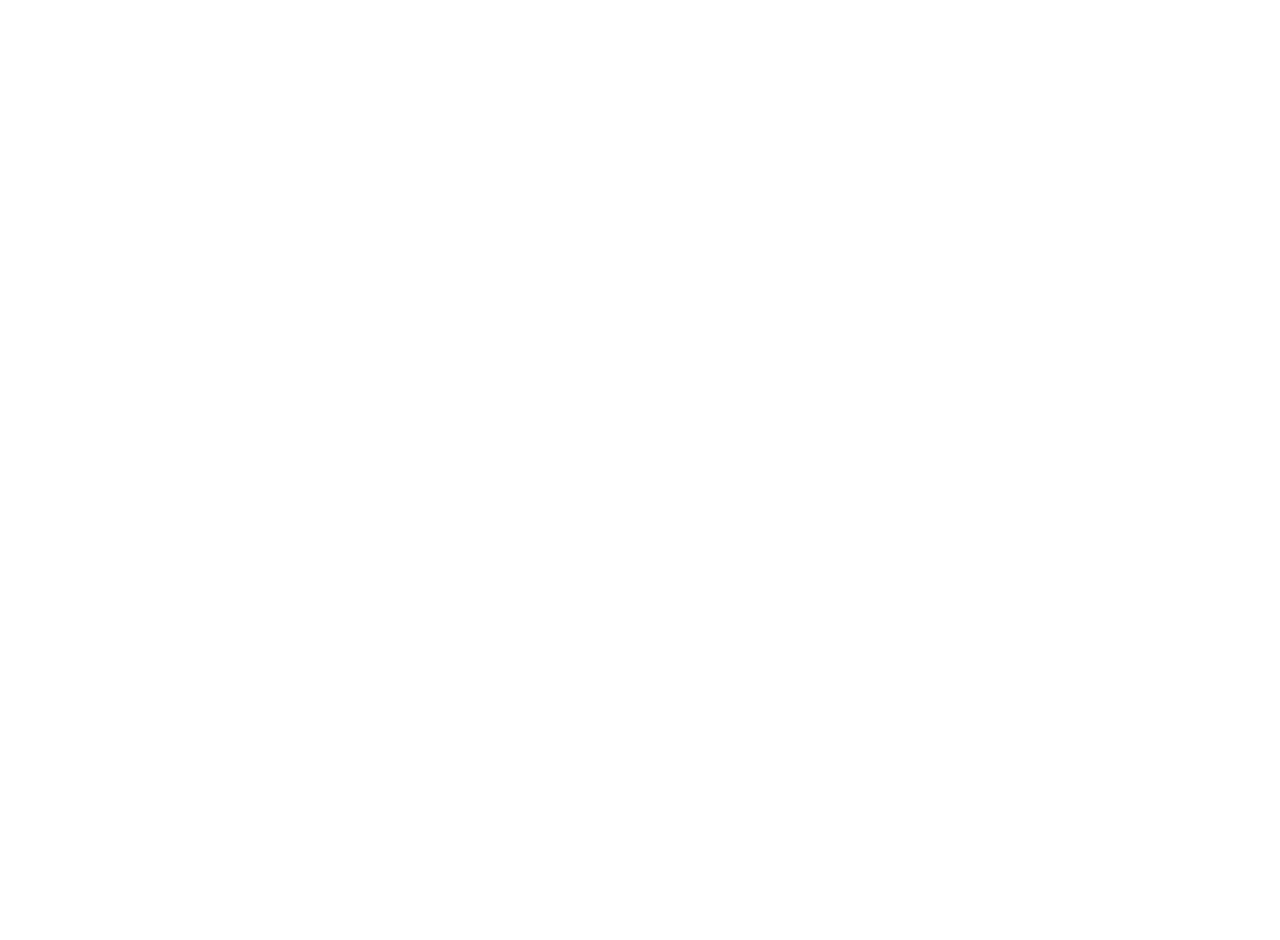
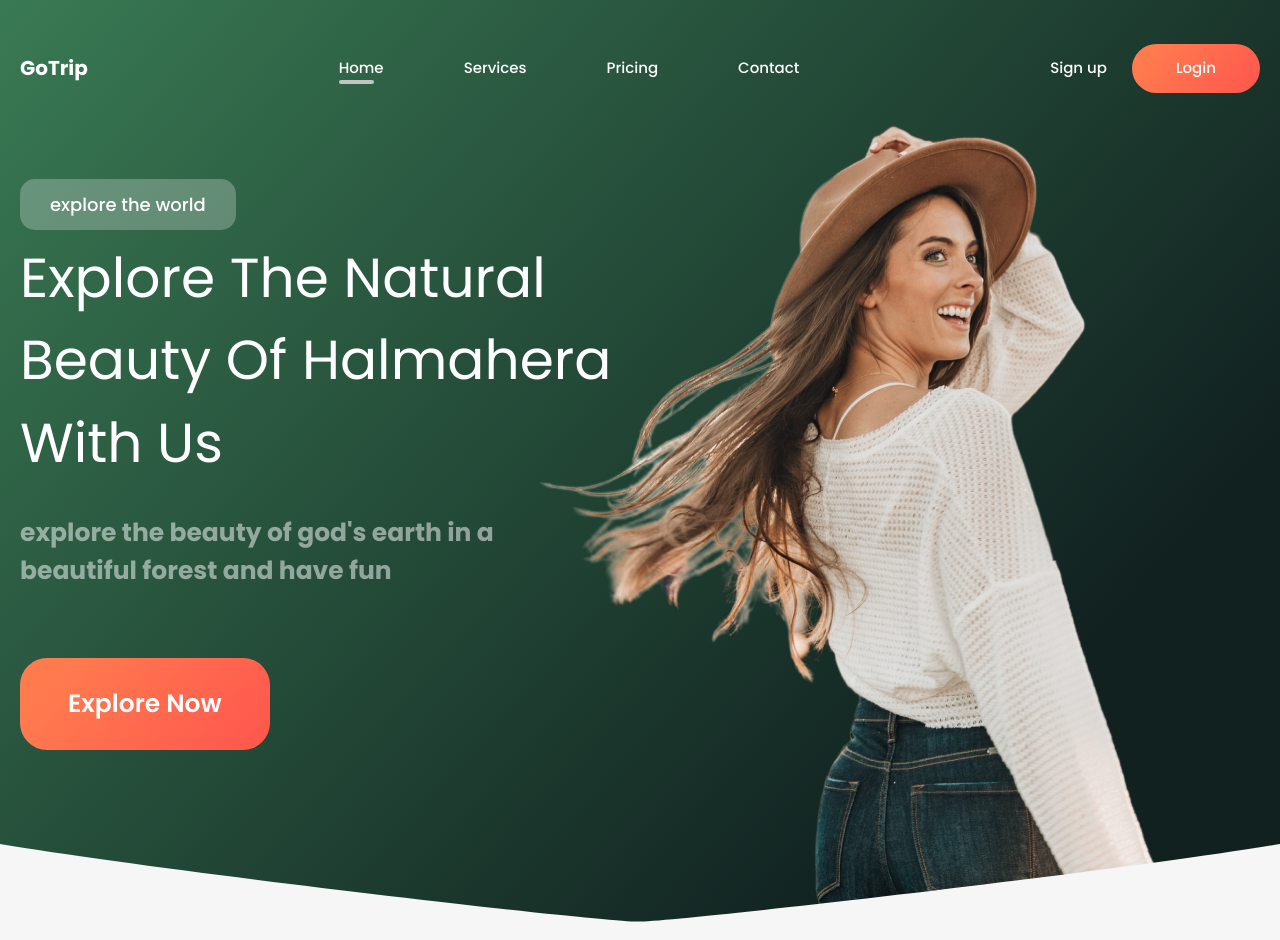
Before and after one commit to anastasia-kiryanova/GoTrip, a plain HTML site: page index.html in a window 1280 px wide. Before the commit the page ends 800 px from the top, so only its background shows below. Drawn offline with Linux system fonts and the light colour scheme.

Commit message:
header (desktop)

```diff
--- a/css/main.css
+++ b/css/main.css
@@ -1 +1,200 @@
-@import "./reset.css"
+@import "./reset.css";
+@import url('https://fonts.googleapis.com/css2?family=Poppins:wght@400;500;600;700&display=swap');
+
+:root {
+  --container-width: 1270px;
+  --container-padding: 15px;
+  --secondary: rgba(15, 31, 28, 0.5);
+}
+
+body {
+  font-family: 'Poppins', sans-serif;
+  line-height: 1.5;
+  background-color: #F6F6F6;
+  color: #0F1F1C;
+}
+
+.none {
+  display: none !important;
+}
+
+.container {
+  max-width: var(--container-width);
+  padding: 0 var(--container-padding);
+  margin: 0 auto;
+}
+
+.container-right {
+  padding-left: calc( (100% - var(--container-width))/2 + var(--container-padding) );
+}
+
+.container-left {
+  padding-right: calc((100% - var(--container-width))/2 + var(--container-padding));
+}
+
+.block{
+  height: 200px;
+  background:darksalmon;
+}
+
+/* Header */
+.header {
+  min-height: 940px;
+  background: linear-gradient(132.05deg, #428E5F -17.38%, #112120 78.4%), #204434;
+  position: relative;
+  padding-top: 44px;
+  color:#ffffff;
+  overflow: hidden;
+}
+
+.header a {
+  color: #fff;
+}
+
+.header::after {
+  content: '';
+  position: absolute;
+  left: 0;
+  bottom: 0;
+  width: 100%;
+  height: 96px;
+  background-image: url(../img/header/header-bottom.svg);
+  background-size: 100%;
+}
+
+.header__top {
+  margin-bottom: 86px;
+}
+
+.header__row {
+  display: flex;
+}
+
+.header__img {
+  position: relative;
+  flex-grow: 1;
+}
+
+.header__img img {
+  position: absolute;
+  top: -181px;
+  right: -113px;
+  max-width: unset;
+  width: 894px;
+  height: 940px;
+}
+
+/* Navigation */
+.nav {
+  display: flex;
+  justify-content: space-between;
+  align-items: center;
+  column-gap: 80px;
+}
+
+.nav__list {
+  display: flex;
+  column-gap: 80px;
+  font-weight: 500;
+  font-size: 15px;
+}
+
+.nav__list a {
+  position: relative;
+}
+
+.nav__list a.active::after,
+.nav__list a:hover::after {
+  content: '';
+  position: absolute;
+  display: block;
+  height: 4px;
+  background: #C4C4C4;
+  border-radius: 50px;
+  bottom: -6px;
+  left: 0;
+  right: 10px;
+}
+
+.nav__login {
+  display: flex;
+  column-gap: 25px;
+  align-items: center;
+  font-weight: 500;
+  font-size: 15px;
+}
+
+/* LOGO */
+.logo {
+  font-weight: 700;
+  font-size: 20px;
+}
+
+/* BUTTON */
+.btn {
+  display: inline-block;
+  padding: 13px 44px;
+  background: linear-gradient(129.54deg, #FF7B4E 15.57%, #FF584E 95.03%), #FFFFFF;
+  border-radius: 100px;
+  font-size: 15px;
+  font-weight: 500;
+}
+
+.btn:hover {
+  background: linear-gradient(129.54deg, #ff7041 15.57%, #ff4339 95.03%), #FFFFFF;
+}
+
+.btn:active {
+  position: relative;
+  top: 1px;
+}
+
+/* HEADER CONTENT */
+.header__content {
+  max-width: 592px;
+  position: relative;
+  z-index: 2;
+}
+
+.header_badge {
+  font-weight: 500;
+  font-size: 18px;
+  background: rgba(255, 255, 255, 0.25);
+  border-radius: 15px;
+  padding: 12px 30px;
+  margin-bottom: 7px;
+  display: inline-block;
+}
+
+.header__title {
+
+  font-size: 55px;
+  margin-bottom: 30px;
+}
+
+.header__text {
+  font-weight: 700;
+  font-size: 25px;
+  line-height: 38px;
+  color: rgba(255, 255, 255, 0.5);
+  margin-bottom: 68px;
+  max-width: 520px;
+}
+
+.header__button {
+  display: inline-block;
+  font-weight: 600;
+  font-size: 25px;
+  padding: 27px 48px;
+  background: linear-gradient(129.54deg, #FF7B4E 15.57%, #FF584E 95.03%);
+  border-radius: 27px;
+}
+
+.header__button:hover {
+  background: linear-gradient(129.54deg, #ff7041 15.57%, #ff4339 95.03%), #FFFFFF;
+}
+
+.header__button:active {
+  position: relative;
+  top: 1px;
+}
--- a/css/reset.css
+++ b/css/reset.css
@@ -27,7 +27,7 @@ a:link,
 a:visited {
   /* color: inherit; */
   text-decoration: none;
-  /* display: inline-block; */
+  /*display: inline-block;*/
 }
 
 a:hover {
--- a/index.html
+++ b/index.html
@@ -8,6 +8,37 @@
   <link rel="stylesheet" href="./css/main.css">
 </head>
 <body>
-
+  <header class="header">
+    <div class="container">
+      <div class="header__top">
+        <nav class="nav">
+          <div class="nav__logo">
+            <h2 class="logo"><a href="#">GoTrip</a></h2>
+          </div>
+          <ul class="nav__list">
+            <li><a href="#" class="active">Home</a></li>
+            <li><a href="#">Services</a></li>
+            <li><a href="#">Pricing</a></li>
+            <li><a href="#">Contact</a></li>
+          </ul>
+          <ul class="nav__login">
+            <li><a href="#">Sign up</a></li>
+            <li><a href="#" class="btn">Login</a></li>
+          </ul>
+        </nav>
+      </div>
+      <div class="header__row">
+        <div class="header__content">
+          <div class="header_badge">explore the world</div>
+          <h1 class="header__title">Explore The Natural Beauty Of Halmahera With Us</h1>
+          <div class="header__text"><p>explore the beauty of god's earth in a beautiful forest and have fun</p></div>
+          <a href="#" class="header__button">Explore Now</a>
+        </div>
+        <div class="header__img">
+          <img src="./img/header/header-img.png" alt="Image">
+        </div>
+      </div>
+    </div>
+  </header>
 </body>
 </html>
```
Also changed, not shown: img/cta/cta-el-01.svg (added), img/cta/cta-el-02.svg (added), img/customers/avatar.png (added), img/customers/customer.jpg (added), img/customers/stars-rating.svg (added), img/header/el-1.svg (added), img/header/el-2.svg (added), img/header/el-3.svg (added), img/header/el-4.svg (added), img/header/header-bottom.svg (added), img/header/header-img.png (added), img/slider/arrow-next.svg (added), img/slider/arrow-prev.svg (added), img/slider/slider-img1.jpg (added), 2 more files.
